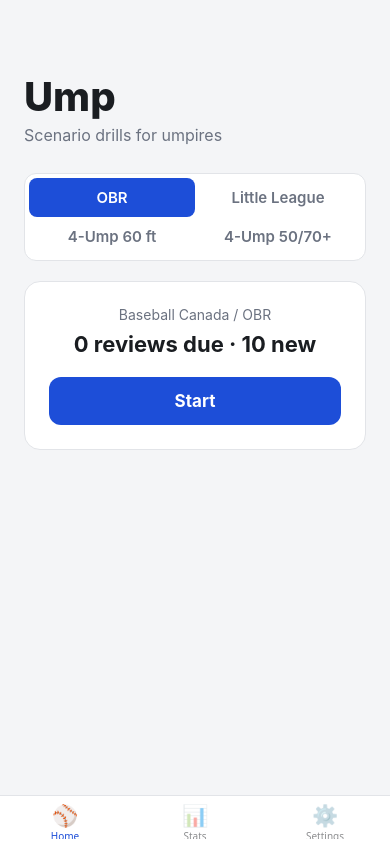
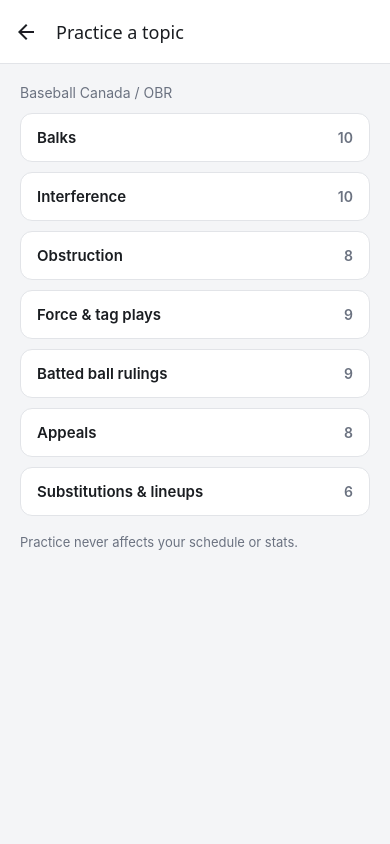
Before and after one commit to Esun4/ump, a React Native app: screen /Topics in a window 390 px wide. Built offline with nearby package versions, Linux system fonts and the light colour scheme; no server answers; the database is empty.

Commit message:
added topic filtering

```diff
--- a/App.tsx
+++ b/App.tsx
@@ -16,6 +16,7 @@ import HomeScreen from './src/screens/HomeScreen';
 import QuizScreen from './src/screens/QuizScreen';
 import StatsScreen from './src/screens/StatsScreen';
 import SettingsScreen from './src/screens/SettingsScreen';
+import TopicsScreen from './src/screens/TopicsScreen';
 
 const Stack = createNativeStackNavigator<RootStackParamList>();
 const Tab = createBottomTabNavigator<TabParamList>();
@@ -80,6 +81,11 @@ export default function App() {
             options={{ headerShown: false }}
           />
           <Stack.Screen name="Quiz" component={QuizScreen} />
+          <Stack.Screen
+            name="Topics"
+            component={TopicsScreen}
+            options={{ title: 'Practice a topic' }}
+          />
         </Stack.Navigator>
         <StatusBar style="auto" />
       </NavigationContainer>
--- a/src/navigation.ts
+++ b/src/navigation.ts
@@ -2,7 +2,10 @@ export type QuizMode = 'session' | 'practice';
 
 export type RootStackParamList = {
   Tabs: undefined;
-  Quiz: { mode: QuizMode };
+  // topic narrows a practice run to one topic of the active ruleset; it is
+  // never set for SRS sessions.
+  Quiz: { mode: QuizMode; topic?: string };
+  Topics: undefined;
 };
 
 export type TabParamList = {
--- a/src/screens/HomeScreen.tsx
+++ b/src/screens/HomeScreen.tsx
@@ -100,6 +100,15 @@ export default function HomeScreen({ navigation }: Props) {
             Practice never affects your schedule or stats.
           </Text>
         )}
+        <Pressable
+          onPress={() => navigation.navigate('Topics')}
+          hitSlop={8}
+          style={({ pressed }) => [{ opacity: pressed ? 0.6 : 1 }]}
+        >
+          <Text style={[styles.topicLink, { color: theme.subtleText }]}>
+            Practice a topic
+          </Text>
+        </Pressable>
       </View>
     </View>
   );
@@ -140,4 +149,10 @@ const styles = StyleSheet.create({
   },
   startLabel: { fontSize: 17, fontWeight: '700' },
   practiceNote: { fontSize: 13, marginTop: 12, textAlign: 'center' },
+  topicLink: {
+    fontSize: 15,
+    fontWeight: '600',
+    marginTop: 16,
+    textDecorationLine: 'underline',
+  },
 });
--- a/src/screens/QuizScreen.tsx
+++ b/src/screens/QuizScreen.tsx
@@ -20,7 +20,7 @@ import {
 type Props = NativeStackScreenProps<RootStackParamList, 'Quiz'>;
 
 export default function QuizScreen({ route, navigation }: Props) {
-  const { mode } = route.params;
+  const { mode, topic } = route.params;
   const theme = useTheme();
   const { ruleset } = useRuleset();
 
@@ -38,18 +38,20 @@ export default function QuizScreen({ route, navigation }: Props) {
 
   useEffect(() => {
     navigation.setOptions({
-      title: mode === 'practice' ? 'Practice' : 'Quiz',
+      title: mode === 'practice' ? topic ?? 'Practice' : 'Quiz',
     });
-  }, [navigation, mode]);
+  }, [navigation, mode, topic]);
 
   useEffect(() => {
     let cancelled = false;
     Promise.all([loadProgress(ruleset), getBank(ruleset)]).then(([progress, bank]) => {
       if (cancelled) return;
       progressRef.current = progress;
+      // A topic filter only ever narrows practice runs — SRS sessions always
+      // schedule across the whole bank.
       const session =
         mode === 'practice'
-          ? buildPractice(bank)
+          ? buildPractice(topic ? bank.filter((q) => q.topic === topic) : bank)
           : buildSession(bank, progress, todayKey());
       setQueue(session);
       setTotal(session.length);
@@ -57,8 +59,8 @@ export default function QuizScreen({ route, navigation }: Props) {
     return () => {
       cancelled = true;
     };
-    // A quiz is built once for the ruleset/mode it was opened with.
-  }, [ruleset, mode]);
+    // A quiz is built once for the ruleset/mode/topic it was opened with.
+  }, [ruleset, mode, topic]);
 
   const question = queue && queue.length > 0 ? queue[0] : null;
   // Options display in a random order per showing so the answer's position
--- /dev/null
+++ b/src/screens/TopicsScreen.tsx
@@ -0,0 +1,87 @@
+import React, { useEffect, useState } from 'react';
+import { Pressable, ScrollView, StyleSheet, Text, View } from 'react-native';
+import { NativeStackScreenProps } from '@react-navigation/native-stack';
+import { RootStackParamList } from '../navigation';
+import { useTheme } from '../theme';
+import { useRuleset } from '../state/RulesetContext';
+import { RULESETS } from '../types';
+import { getBank } from '../data';
+import { listTopics, TopicCount } from '../srs/engine';
+
+type Props = NativeStackScreenProps<RootStackParamList, 'Topics'>;
+
+export default function TopicsScreen({ navigation }: Props) {
+  const theme = useTheme();
+  const { ruleset } = useRuleset();
+  const [topics, setTopics] = useState<TopicCount[] | null>(null);
+
+  useEffect(() => {
+    let cancelled = false;
+    getBank(ruleset).then((bank) => {
+      if (!cancelled) setTopics(listTopics(bank));
+    });
+    return () => {
+      cancelled = true;
+    };
+  }, [ruleset]);
+
+  if (topics === null) {
+    return (
+      <View style={[styles.center, { backgroundColor: theme.background }]}>
+        <Text style={{ color: theme.subtleText }}>Loading…</Text>
+      </View>
+    );
+  }
+
+  return (
+    <ScrollView
+      style={{ backgroundColor: theme.background }}
+      contentContainerStyle={styles.container}
+    >
+      <Text style={[styles.rulesetName, { color: theme.subtleText }]}>
+        {RULESETS[ruleset].label}
+      </Text>
+      {topics.map(({ topic, count }) => (
+        <Pressable
+          key={topic}
+          onPress={() => navigation.navigate('Quiz', { mode: 'practice', topic })}
+          style={({ pressed }) => [
+            styles.topicButton,
+            {
+              backgroundColor: theme.card,
+              borderColor: theme.border,
+              opacity: pressed ? 0.7 : 1,
+            },
+          ]}
+        >
+          <Text style={[styles.topicLabel, { color: theme.text }]}>{topic}</Text>
+          <Text style={[styles.topicCount, { color: theme.subtleText }]}>
+            {count}
+          </Text>
+        </Pressable>
+      ))}
+      <Text style={[styles.note, { color: theme.subtleText }]}>
+        Practice never affects your schedule or stats.
+      </Text>
+    </ScrollView>
+  );
+}
+
+const styles = StyleSheet.create({
+  container: { padding: 20, paddingBottom: 48 },
+  center: { flex: 1, alignItems: 'center', justifyContent: 'center', padding: 24 },
+  rulesetName: { fontSize: 14, marginBottom: 12 },
+  topicButton: {
+    flexDirection: 'row',
+    justifyContent: 'space-between',
+    alignItems: 'center',
+    borderWidth: 1,
+    borderRadius: 12,
+    paddingVertical: 14,
+    paddingHorizontal: 16,
+    marginBottom: 10,
+  },
+  topicLabel: { fontSize: 15, fontWeight: '600', flexShrink: 1, marginRight: 12 },
+  topicCount: { fontSize: 14, fontWeight: '600' },
+  note: { fontSize: 13, marginTop: 8 },
+});
--- a/src/srs/engine.ts
+++ b/src/srs/engine.ts
@@ -87,6 +87,26 @@ export function buildPractice(
   return shuffle(questions, rng).slice(0, PRACTICE_SIZE);
 }
 
+export interface TopicCount {
+  topic: string;
+  count: number;
+}
+
+/**
+ * Topics of a bank with question counts, in the order topics first appear.
+ * Derived from the questions, never hardcoded — new topics added on the
+ * server show up automatically.
+ */
+export function listTopics(questions: Question[]): TopicCount[] {
+  const byTopic = new Map<string, TopicCount>();
+  for (const q of questions) {
+    const entry = byTopic.get(q.topic);
+    if (entry) entry.count++;
+    else byTopic.set(q.topic, { topic: q.topic, count: 1 });
+  }
+  return [...byTopic.values()];
+}
+
 /**
  * Applies the first answer a question receives in a session. Same-session
  * requeue retries must NOT be passed through here — they never affect
```
